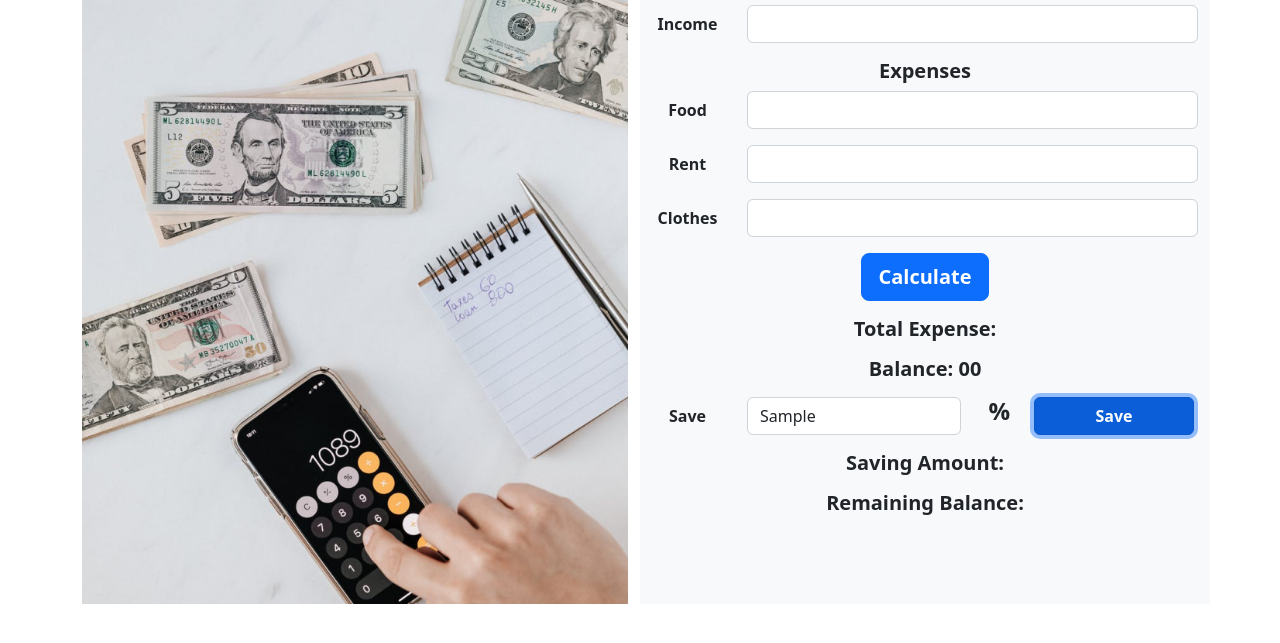
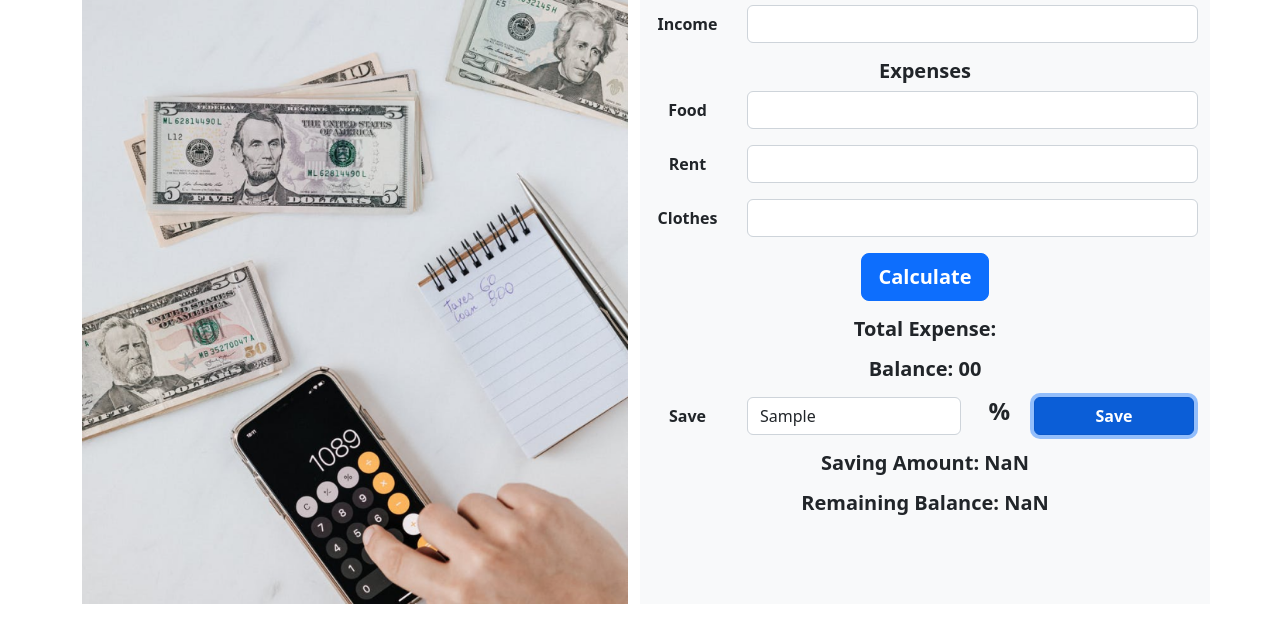
Before and after one commit to Zahid-Hasan-Shuvo/money-master, a plain HTML site: page index.html in a window 1280 px wide. Both pictures are taken after typing "Sample" into the empty fields and a click on the button "Save". Shown: the part 83-726 px from the top of the page. Drawn offline with nearby package versions, Linux system fonts and the light colour scheme.

Commit message:
formating

```diff
--- a/index.html
+++ b/index.html
@@ -62,8 +62,8 @@
                         </div>
                       </div>
                       <div class="my-2">
-                        <h5 class="my-3 fw-bold ">Saving Amount: <span></span></h5>
-                        <h5 class="my-3 fw-bold ">Remaining Balance: <span class="remaining-balance"></span></h5>
+                        <h5  class="my-3 fw-bold ">Saving Amount: <span id="saving-amount"></span></h5>
+                        <h5  class="my-3 fw-bold ">Remaining Balance: <span class="remaining-balance" id="remaining-balance"></span></h5>
                     </div>
                 </div>
             </div>
--- a/js/script.js
+++ b/js/script.js
@@ -1,38 +1,48 @@
-document.getElementById('calc-btn').addEventListener('click', function(){
-
+document.getElementById("calc-btn").addEventListener("click", function () {
   // for food
-  const foodElement= document.getElementById('food');
-  const foodValueString=foodElement.value;
-  const foodValueInt=parseInt(foodValueString);
+  const foodElement = document.getElementById("food");
+  const foodValueString = foodElement.value;
+  const foodValueInt = parseInt(foodValueString);
 
   // for Rent
-  const rentElement= document.getElementById('rent');
-  const rentValueString=rentElement.value;
-  const rentValueInt=parseInt(rentValueString);
+  const rentElement = document.getElementById("rent");
+  const rentValueString = rentElement.value;
+  const rentValueInt = parseInt(rentValueString);
 
   // for Clothes
-  const clothElement= document.getElementById('cloth');
-  const clothValueString=clothElement.value;
-  const clothValueInt=parseInt(clothValueString);
+  const clothElement = document.getElementById("cloth");
+  const clothValueString = clothElement.value;
+  const clothValueInt = parseInt(clothValueString);
 
-  const totalSum=foodValueInt+rentValueInt+clothValueInt;
+  const totalSum = foodValueInt + rentValueInt + clothValueInt;
 
-  const totalExpenseField=document.getElementById('total-expense');
-  totalExpenseField.innerText=totalSum;
+  const totalExpenseField = document.getElementById("total-expense");
+  totalExpenseField.innerText = totalSum;
 
+  const incomeField = document.getElementById("income");
+  const incomeFieldString = incomeField.value;
+  const incomeFieldInt = parseInt(incomeFieldString);
 
-  const incomeField=document.getElementById('income');
-  const incomeFieldString=incomeField.value;
-   const incomeFieldInt=parseInt(incomeFieldString);
+  const balanceField = document.getElementById("balance");
 
-  const balanceField= document.getElementById('balance');
+  balanceField.innerText = incomeFieldInt - totalSum;
+});
 
-  balanceField.innerText=incomeFieldInt-totalSum;
+document.getElementById("save-btn").addEventListener("click", function () {
+  const saveField = document.getElementById("save-input");
+  const saveValueString = saveField.value;
+  const saveValueInt = parseInt(saveValueString);
 
-})
+  const discountValue = saveValueInt / 100;
+  const totalExpenseField = document.getElementById("total-expense").innerText;
+  const discount = totalExpenseField * discountValue;
 
-document.getElementById('save-btn').addEventListener('click', function(){
+  const savingAmount = document.getElementById("saving-amount");
+  savingAmount.innerText = discount;
 
- const saveField=document.getElementById('save-input')
-
-})
+  const remainingBalance = document.getElementById("remaining-balance");
+  const balanceField = document.getElementById("balance");
+  const remainingTaka = balanceField.innerText;
+  const result = remainingTaka - discount;
+  remainingBalance.innerText = result;
+});
```
